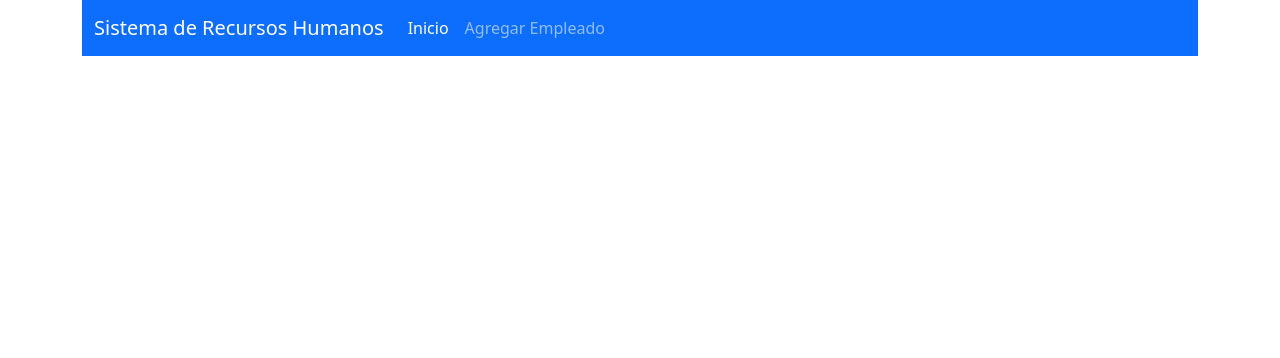
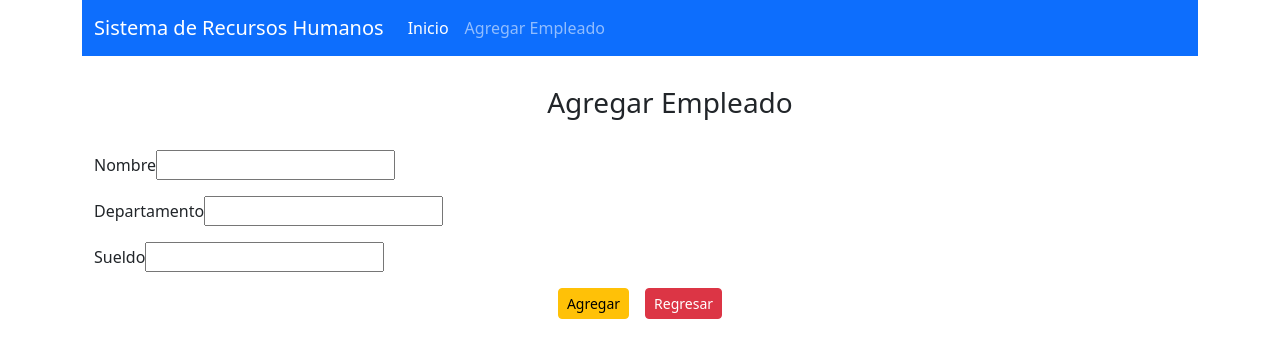
Before and after one commit to samuellopur/recursos-humanos-app, a React (Create React App) app: page /agregar in a window 1280 px wide. Shown: the top 358 px of the page. Built offline with nearby package versions, Linux system fonts and the light colour scheme.

Commit message:
Formulario de agregar con Bootstrap)

```diff
--- a/src/App.js
+++ b/src/App.js
@@ -1,6 +1,7 @@
 import { BrowserRouter, Route, Routes } from "react-router-dom";
 import ListadoEmpleados from "./empleados/ListadoEmpleados";
 import Navegacion from "./plantilla/Navegacion";
+import AgregarEmpleado from "./empleados/AgregarEmpleado";
 
 function App() {
   return (
@@ -9,6 +10,7 @@
       <Navegacion/>
       <Routes>
         <Route exact path="/" element={<ListadoEmpleados/>}/>
+        <Route exact path="/agregar" element={<AgregarEmpleado/>}/>
       </Routes>
 
       </BrowserRouter>
--- /dev/null
+++ b/src/empleados/AgregarEmpleado.js
@@ -0,0 +1,31 @@
+import React from 'react'
+
+export default function AgregarEmpleado() {
+  return (
+    <div className='container'>
+        <div className='container text-center' style={{margin: "30px"}}>
+            <h3>Agregar Empleado</h3>
+        </div>
+
+        <htmlForm>
+        <div className="mb-3">
+            <label htmlFor="nombre" className="htmlForm-label">Nombre</label>
+            <input type="text" className="htmlForm-control" id="nombre" name='nombre' required={true}/>
+        </div>
+        <div className="mb-3">
+            <label htmlFor="departamento" className="htmlForm-label">Departamento</label>
+            <input type="text" className="htmlForm-control" id="departamento" name='departamento'/>
+        </div>
+        <div className="mb-3">
+            <label htmlFor="sueldo" className="htmlForm-label">Sueldo</label>
+            <input type="number" step="any" className="htmlForm-control" id="sueldo" name='sueldo'/>
+        </div>
+
+        <div className='text-center'>
+            <button type="submit" className="btn btn-warning btn-sm me-3">Agregar</button>
+            <a href='/' className='btn btn-danger btn-sm'>Regresar</a>
+        </div>
+        </htmlForm>
+    </div>
+  )
+}
--- a/src/plantilla/Navegacion.js
+++ b/src/plantilla/Navegacion.js
@@ -1,4 +1,5 @@
 import React from "react";
+import { Link } from "react-router-dom";
 
 export default function Navegacion() {
   return (
@@ -27,9 +28,7 @@
                 </a>
               </li>
               <li className="nav-item">
-                <a className="nav-link" href="/agregar">
-                  Agregar Empleado
-                </a>
+                <Link className="nav-link" to="/agregar">Agregar Empleado</Link>
               </li>
             </ul>
           </div>
```
